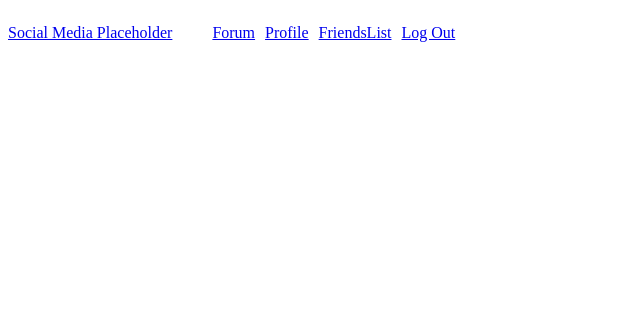
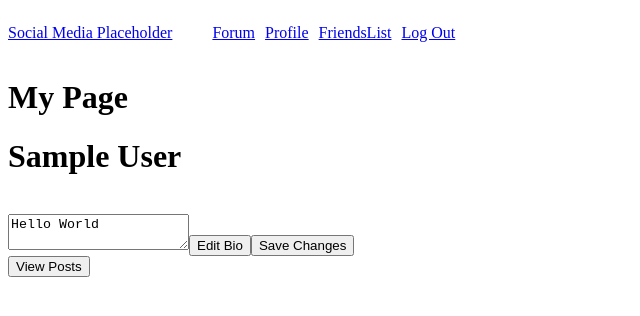
Before and after one commit to Djaypm89/SocialMediaFrontEnd, a React (Create React App) app: page /Profile in a window 1280 px wide. Shown: the top 316 px of the page, without its empty margins (0-640 px from the left). Built offline with nearby package versions, Linux system fonts and the light colour scheme; sample sign-in values are in the browser's storage.

Commit message:
Created Bio Component and Created handleChange, toggleEdit, submitBio Functions in in Bio.jsx

```diff
--- a/src/App.jsx
+++ b/src/App.jsx
@@ -6,7 +6,7 @@ import Register from "./Components/Register/Register";
 import NavBar from "./Components/NavBar/NavBar.jsx";
 import Logout from "./Components/Logout/Logout.jsx";
 // import FriendsList from "./Components/FriendsList";
-// import Profile from "./Components/Profile";
+import Profile from "./Components/Profile/Profile";
 // import Forum from "./Components/Forum";
 
 const App = () => {
@@ -42,7 +42,7 @@ const App = () => {
                 />
                 <Route path="/Login" component={Login} />
                 {/* <Route path="/FriendsList" component={FriendsList} /> */}
-                {/* <Route path="/Profile" component={Profile} /> */}
+                <Route path="/Profile" component={Profile} />
                 <Route path="/Register" component={Register} />
                 {/* <Route path="/Forum" component={Forum} /> */}
                 <Route path="/Logout" component={Logout} />
--- /dev/null
+++ b/src/Components/Profile/Bio.jsx
@@ -0,0 +1,50 @@
+import React, { useState, useEffect } from "react";
+import axios from "axios";
+
+const Bio = (props) => {
+    const [bio, setBio] = useState("Hello World");
+    const [editable, setEditable] = useState(false);
+
+    //Save User Input to bio state
+    const handleChange = (event) => {
+        console.log(bio);
+        setBio(event.target.value);
+    }
+
+    //Toggles whether or not Bio is Editable:
+    const toggleEdit = () => {
+        let toggle = !editable;
+        setEditable(toggle);
+    }
+
+     //Updates the
+     const submitBio = async () => {
+        let newBio = bio
+        let userId = props.currentUser;
+        try {
+            let response = await axios.put(`http://localhost:5000/api/user/bio/${userId}`, { bio: bio});
+            console.log(response.data);
+        } catch (error) {
+            console.log("Couldn't Update User Bio");
+        }
+    }
+
+    if(!editable){
+        return(
+            <div>
+                <textarea readOnly={editable} onChange={handleChange}>{bio}</textarea>
+                <button onClick={toggleEdit}>Edit Bio</button>
+                <button onClick={submitBio}>Save Changes</button>
+            </div>
+        );
+    }else{
+        return(
+            <div>
+                <textarea readOnly={editable} onChange={handleChangle}>{bio}</textarea>
+                <button onClick={toggleEdit}>Edit Bio</button>
+            </div>
+        );
+    }
+}
+
+export default Bio;
--- a/src/Components/Profile/Profile.jsx
+++ b/src/Components/Profile/Profile.jsx
@@ -0,0 +1,52 @@
+import React, { useEffect, useState } from "react";
+import jwtDecode from "jwt-decode";
+import Bio from "./Bio";
+
+const Profile = (props)  => {
+    const [currentUser, setCurrentUser] = useState({});
+    const [name, setName] = useState("");
+    const [src, setSrc] = useState("");
+
+    useEffect(() => {
+        getUserInfo();
+    },[]);
+
+    const getUserInfo = async () => {
+        const jwt = localStorage.getItem('token');
+        try {
+            let user = jwtDecode(jwt);
+            setCurrentUser(user);
+            setName(user.name);
+        } catch (error) {
+            console.log("Couldn't Get User!");
+        }
+    }
+
+    if(!currentUser){
+        return(
+            <div>
+                <h1>You are not logged in!</h1>
+            </div>
+        );
+    }else{
+        return(
+            <div>
+                <header>
+                    <h1>My Page</h1>
+                    <h1>{name}</h1>
+                </header>
+                <main>
+                    <span>
+                        <img></img>
+                        <Bio currentUser={currentUser}/>
+                    </span>
+                    <span>
+                        <button>View Posts</button>
+                    </span>
+                </main>
+            </div>
+        );
+    }
+}
+
+export default Profile;
```
Also changed, not shown: src/Components/Forum/Forum.jsx (+41 -0 lines), src/Components/Post/Post.jsx (added, +56 -0 lines).
